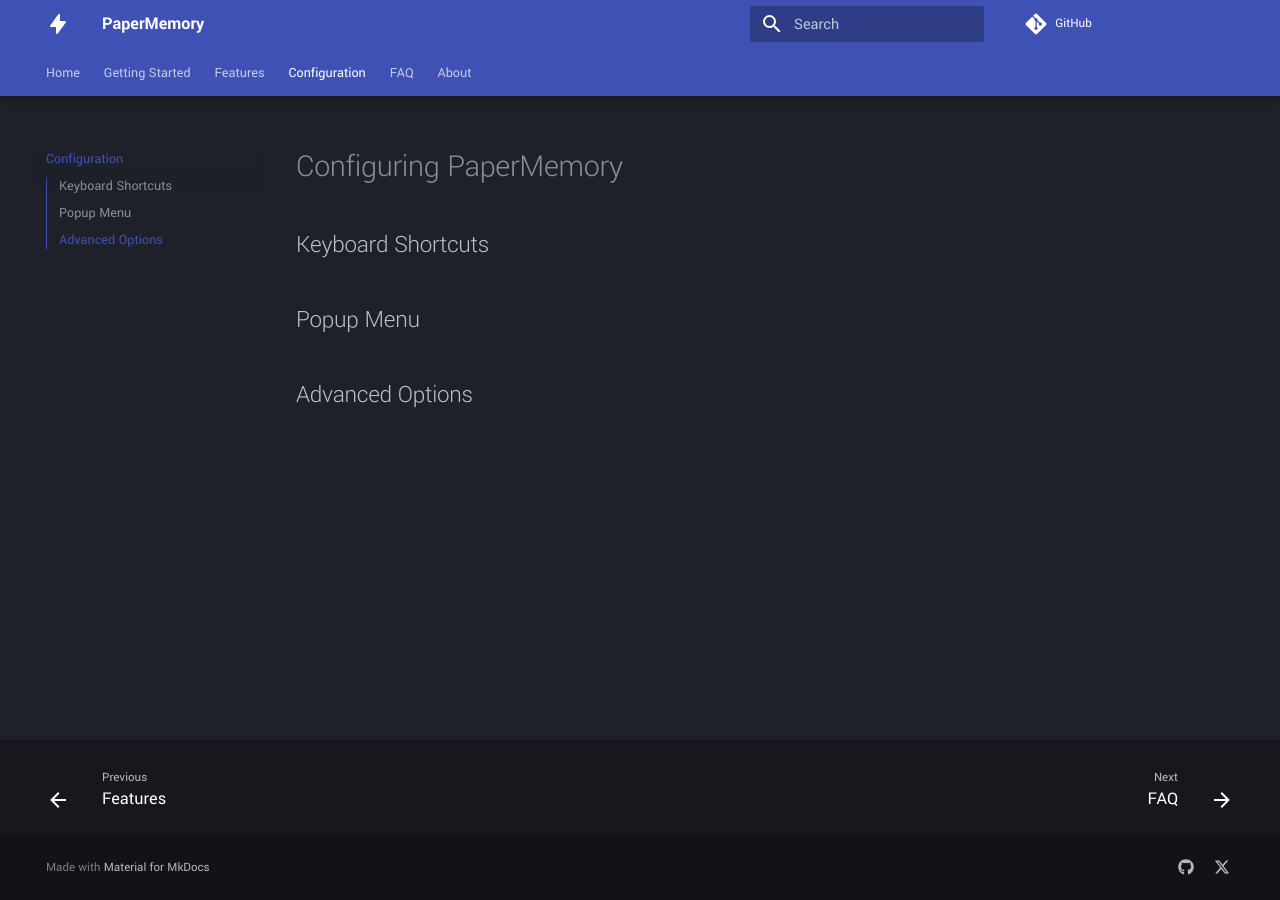
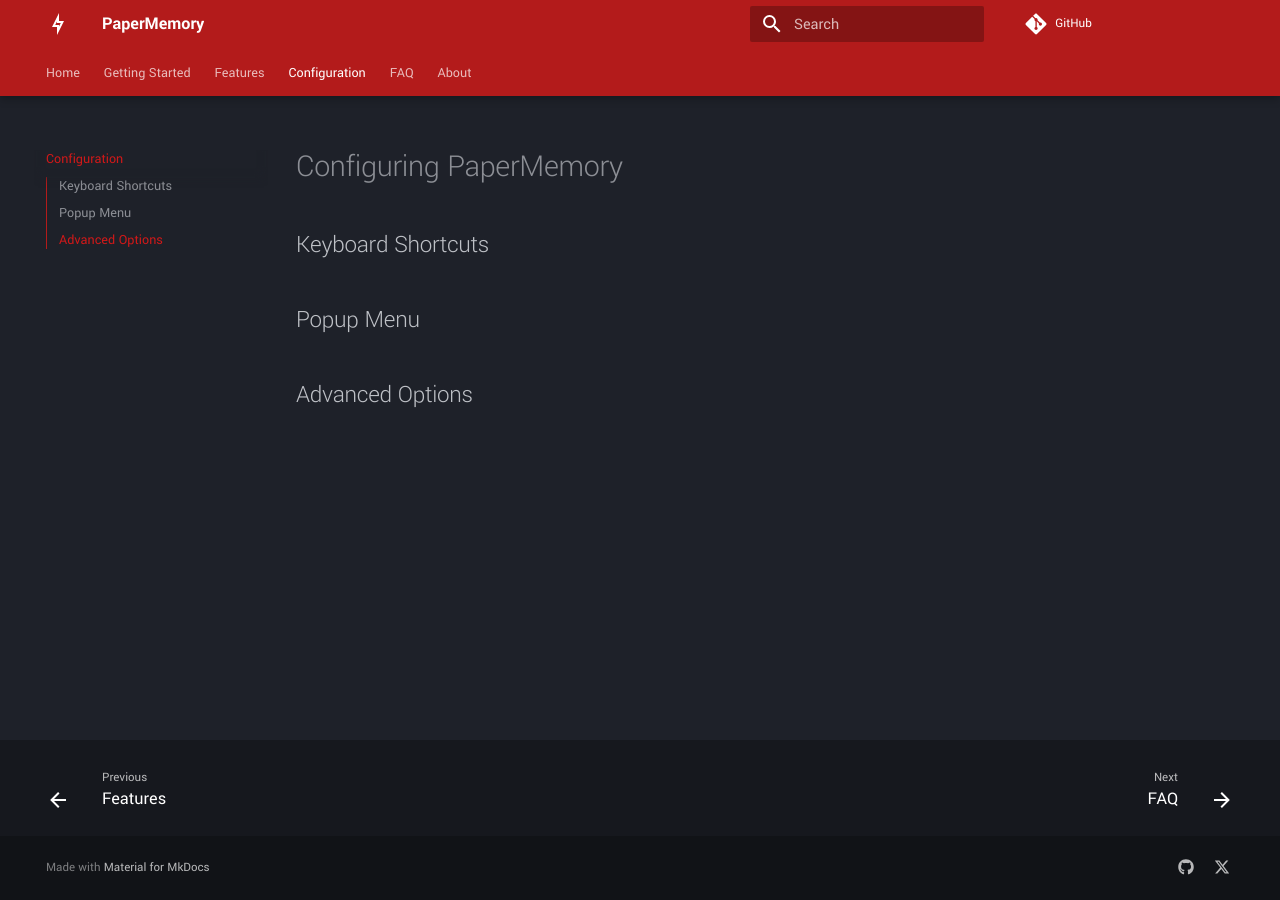
Before and after one commit to vict0rsch/PaperMemory, an MkDocs documentation site: the page built from docs/configuration.md, in a window 1280 px wide. Built offline with MkDocs 1.6.1 and Material for MkDocs 9.7.7, drawn with Linux system fonts in a browser that asks for light colours; comment, search, counter and statistics services are not loaded.

Commit message:
🚧 (docs): Bolt triggers issue + bring back extra css

```diff
--- a/mkdocs.yml
+++ b/mkdocs.yml
@@ -16,7 +16,8 @@
     text: Yantramanav
     code: Fira Code
   icon:
-    logo: tabler/bolt
+    logo: material/lightning-bolt-outline
+    # logo: tabler/bolt
   favicon: assets/favicon-192x192.png
   custom_dir: docs/overrides
   features:
@@ -33,8 +34,8 @@
     - navigation.footer
     - content.tooltips
     - content.tabs.link
-# extra_css:
-#   - stylesheets/extra.css
+extra_css:
+  - stylesheets/extra.css
 plugins:
   - search
   - social
```
